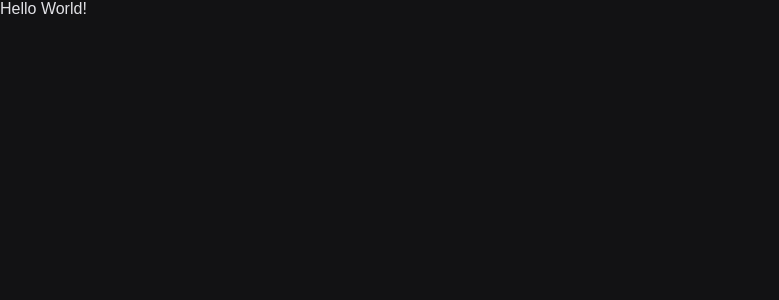
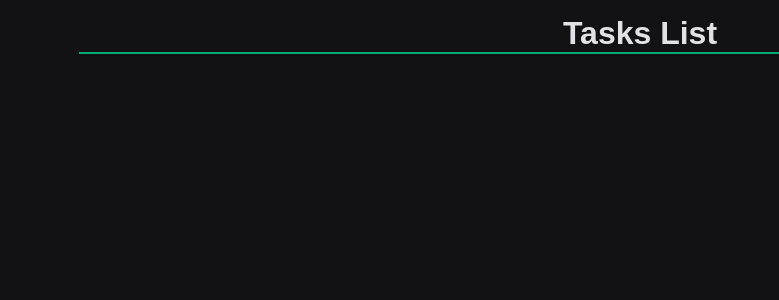
Before and after one commit to rvahilario/todo-app-challenge01, a Next.js app: page / in a window 1280 px wide. Shown: the top 300 px of the page, without its empty margins (0-779 px from the left). Built offline with nearby package versions, Linux system fonts and the light colour scheme.

Commit message:
feat(index): add Main to index

```diff
--- a/src/pages/index.tsx
+++ b/src/pages/index.tsx
@@ -1,17 +1,8 @@
 import type { NextPage } from 'next';
-import Head from 'next/head';
+import { Main } from 'components/Main';
 
 const Home: NextPage = () => {
-	return (
-		<div>
-			<Head>
-				<title>ToDo Challenge</title>
-				<meta name='description' content='Generated by create next app' />
-			</Head>
-
-			<div>Hello World!</div>
-		</div>
-	);
+	return <Main />;
 };
 
 export default Home;
```
